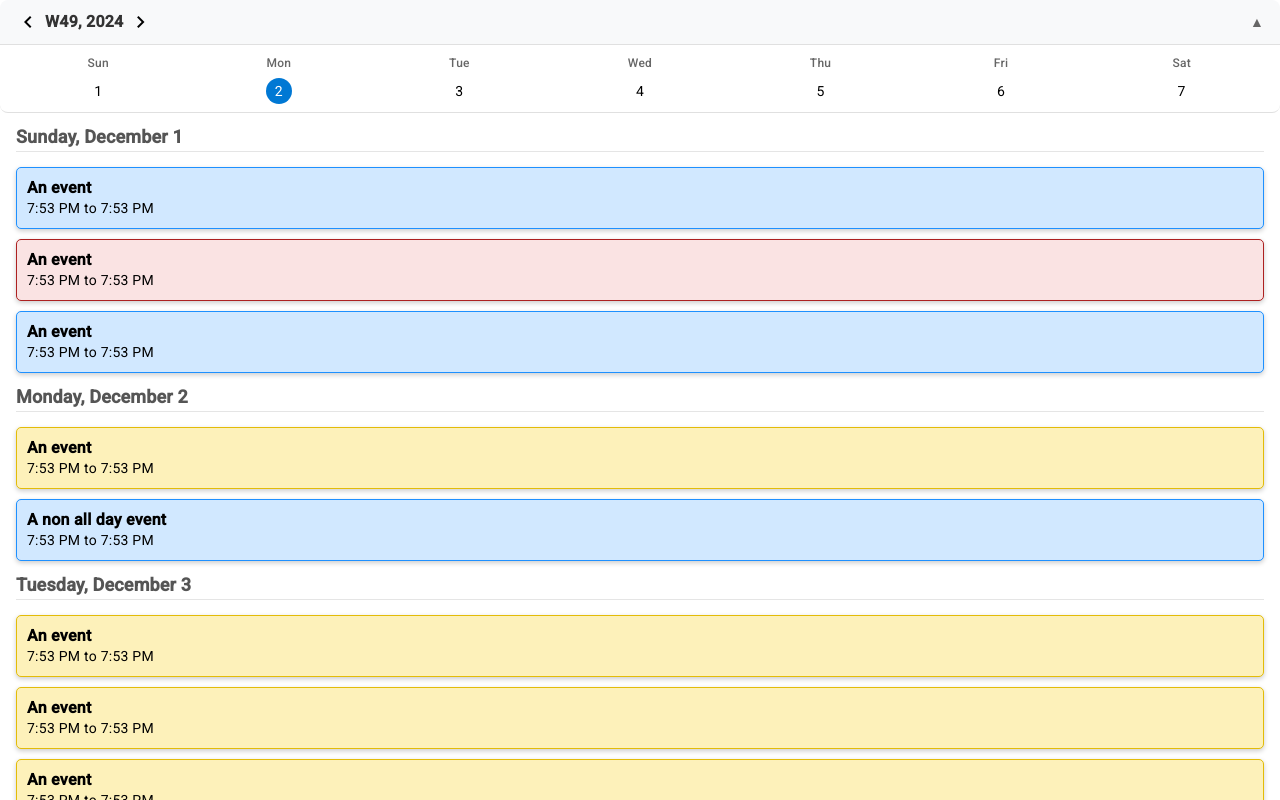
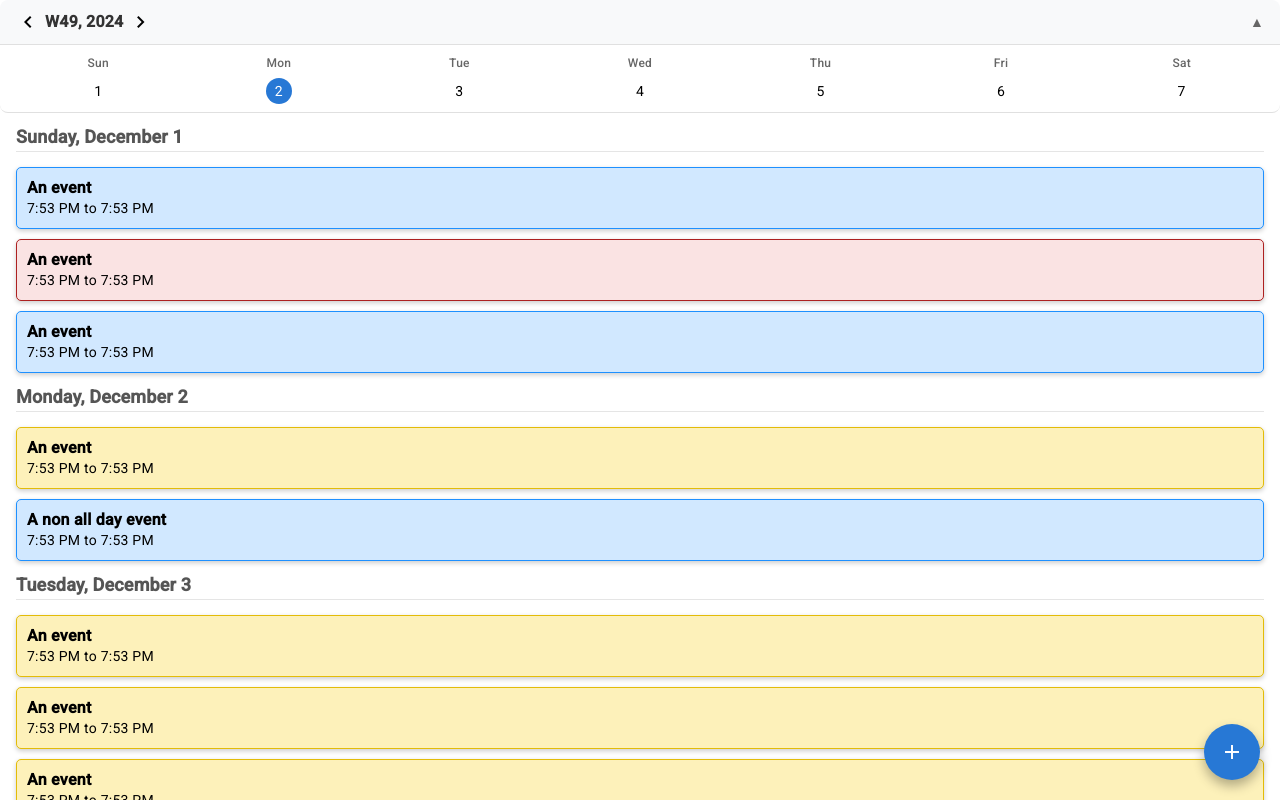
Before and after one commit to MarcusMLarsson/angular-calendar-list-view, an Angular app: page / in a window 1280 px wide. Built offline with nearby package versions, Linux system fonts and the light colour scheme.

Commit message:
create button for adding events

```diff
--- a/src/app/date-picker/date-picker.component.scss
+++ b/src/app/date-picker/date-picker.component.scss
@@ -69,7 +69,7 @@
   font-size: 14px;
 
   &.selected {
-    background-color: #0078d4;
+    background-color: #2778d5;
     color: white;
   }
 }
@@ -82,7 +82,7 @@
   font-size: 14px;
 
   div.selected {
-    background-color: #0078d4;
+    background-color: #2778d5;
     color: white;
     border-radius: 50%;
     width: 26px;
--- a/src/app/demo/demo.component.html
+++ b/src/app/demo/demo.component.html
@@ -8,4 +8,8 @@
     [events]="events"
     [listView]="listView"
   ></app-list>
+
+  <button class="add-event-button" (click)="openAddEventDialog()">
+    <mat-icon>add</mat-icon>
+  </button>
 </div>
--- a/src/app/demo/demo.component.scss
+++ b/src/app/demo/demo.component.scss
@@ -24,3 +24,24 @@ app-list {
   display: block;
   width: 100%;
 }
+
+.add-event-button {
+  position: absolute;
+  bottom: 20px;
+  right: 20px;
+  width: 56px;
+  height: 56px;
+  border-radius: 50%;
+  background-color: #2778d5; /* Your chosen blue color */
+  color: white;
+  font-size: 36px; /* Icon size adjustment */
+  border: none;
+  display: flex;
+  justify-content: center;
+  align-items: center;
+  box-shadow: 0 4px 8px rgba(0, 0, 0, 0.2);
+  z-index: 20;
+  cursor: pointer;
+  transition: background-color 0.3s;
+  box-shadow: 0 6px 12px rgba(0, 0, 0, 0.3);
+}
--- a/src/app/demo/demo.component.ts
+++ b/src/app/demo/demo.component.ts
@@ -85,6 +85,11 @@ export class DemoComponent {
     return null;
   }
 
+  openAddEventDialog() {
+    // Implement logic to open your event creation dialog or form
+    console.log('Open Add Event Dialog');
+  }
+
   ngOnInit() {
     // Hide parent scrollbar
     document.body.style.overflow = 'hidden';
```
